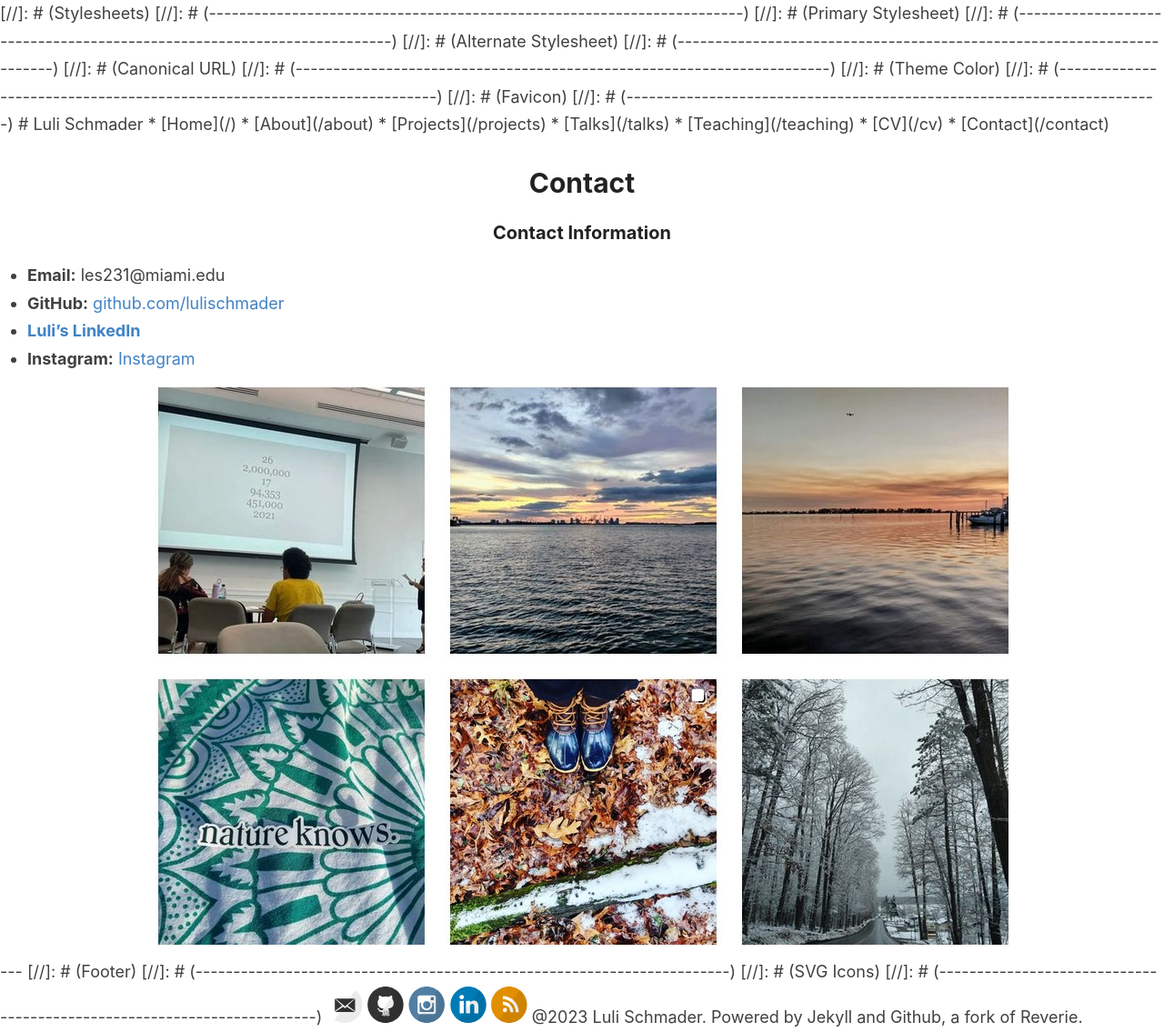
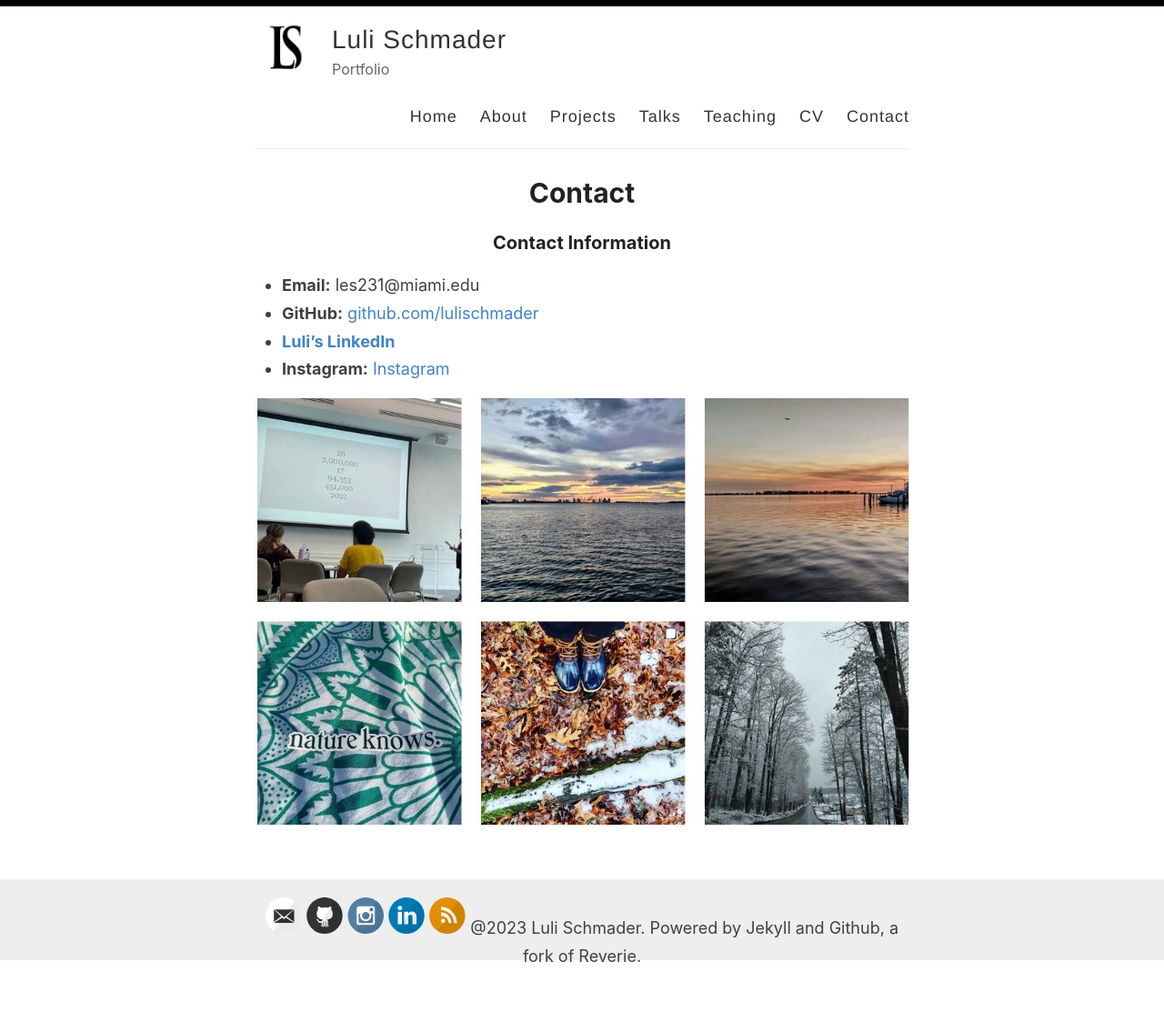
Before and after one commit to lulischmader/lulischmader.github.io, a Jekyll site: the page built from _pages/contact.md, in a window 1280 px wide. Shown: the whole page at 91% size. Built offline with Jekyll 4.4.1, drawn with Linux system fonts in a browser that asks for light colours; after the commit the page ends 1087 px from its top, so only the background shows below that.

Commit message:
Update default.md

```diff
--- a/_layouts/default.md
+++ b/_layouts/default.md
@@ -1,59 +1,62 @@
----
-title: "{% if page.title %}{{ page.title }} – {% endif %}{{ site.name }} – {{ site.description }}"
----
+<!DOCTYPE html>
+<html>
+  <head>
+    <title>{% if page.title %}{{ page.title }} – {% endif %}{{ site.name }} – {{ site.description }}</title>
+    {% seo title=false %}
+    {% include meta.html %}
 
-{% seo title=false %}
+    <link rel="stylesheet" type="text/css" href="{{ site.baseurl }}/assets/style.css" />
+    <link rel="alternate" type="application/rss+xml" title="{{ site.name }} - {{ site.description }}" href="{{ site.baseurl }}/feed.xml" />
+    <link rel="canonical" href="{{ site.url }}{{ page.url }}" />
 
-{% include meta.html %}
+    <meta name="theme-color" content="#000000">
+    <link rel="icon" type="image/png" sizes="32x32" href="{{ site.baseurl }}/images/favicon-32x32.png">
+    {% include analytics_head.html %}
+  </head>
 
-[//]: # (Stylesheets)
-[//]: # (-----------------------------------------------------------------------)
-[//]: # (Primary Stylesheet)
-[//]: # (-----------------------------------------------------------------------)
-<link rel="stylesheet" type="text/css" href="{{ site.baseurl }}/assets/style.css" />
+  <body>
+    <div id="bar"></div>
+    <div class="wrapper-container">
+      <div class="wrapper-masthead">
+        <div class="container">
+          <header class="masthead clearfix">
+            <a href="{{ site.baseurl }}/" class="site-avatar"><img src="{{ site.baseurl }}{{ site.avatar }}" alt="{{ site.title }}" /></a>
 
-[//]: # (Alternate Stylesheet)
-[//]: # (-----------------------------------------------------------------------)
-<link rel="alternate" type="application/rss+xml" title="{{ site.name }} - {{ site.description }}" href="{{ site.baseurl }}/feed.xml" />
+            <div class="site-info">
+              <h1 class="site-name"><a href="{{ site.baseurl }}/">{{ site.name }}</a></h1>
+              <p class="site-description">{{ site.description }}</p>
+            </div>
 
-[//]: # (Canonical URL)
-[//]: # (-----------------------------------------------------------------------)
-<link rel="canonical" href="{{ site.url }}{{ page.url }}" />
+            <nav>
+              <a href="{{ site.baseurl }}/">Home</a>
+              <a href="{{ site.baseurl }}/about">About</a>
+              <a href="{{ site.baseurl }}/projects">Projects</a>
+              <a href="{{ site.baseurl }}/talks">Talks</a>
+              <a href="{{ site.baseurl }}/teaching">Teaching</a>
+              <a href="{{ site.baseurl }}/cv">CV</a>
+              <a href="{{ site.baseurl }}/contact">Contact</a>
 
-[//]: # (Theme Color)
-[//]: # (-----------------------------------------------------------------------)
-<meta name="theme-color" content="#000000">
+            </nav>
+          </header>
+        </div>
+      </div>
 
-[//]: # (Favicon)
-[//]: # (-----------------------------------------------------------------------)
-<link rel="icon" type="image/png" sizes="32x32" href="{{ site.baseurl }}/images/favicon-32x32.png">
+      <div class="wrapper-main">
+        <div id="main" role="main" class="container">
+          {{ content }}
+        </div>
+      </div>
 
-{% include analytics_head.html %}
+      <div class="wrapper-footer">
+        <div class="container">
+          <footer class="footer">
+            {% include svg-icons.html %}
+            <sup>@2023 Luli Schmader. Powered by Jekyll and Github, a fork of Reverie.</sup>
+          </footer>
+        </div>
+      </div>
+    </div>
 
-# {{ site.name }}
-
-{% comment %}
-Navigation Links
-{% endcomment %}
-
-* [Home]({{ site.baseurl }}/)
-* [About]({{ site.baseurl }}/about)
-* [Projects]({{ site.baseurl }}/projects)
-* [Talks]({{ site.baseurl }}/talks)
-* [Teaching]({{ site.baseurl }}/teaching)
-* [CV]({{ site.baseurl }}/cv)
-* [Contact]({{ site.baseurl }}/contact)
-
-{{ content }}
-
----
-
-[//]: # (Footer)
-[//]: # (-----------------------------------------------------------------------)
-[//]: # (SVG Icons)
-[//]: # (-----------------------------------------------------------------------)
-{% include svg-icons.html %}
-
-@2023 Luli Schmader. Powered by Jekyll and Github, a fork of Reverie.
-
-{% include analytics.html %}
+    {% include analytics.html %}
+  </body>
+</html>
```
